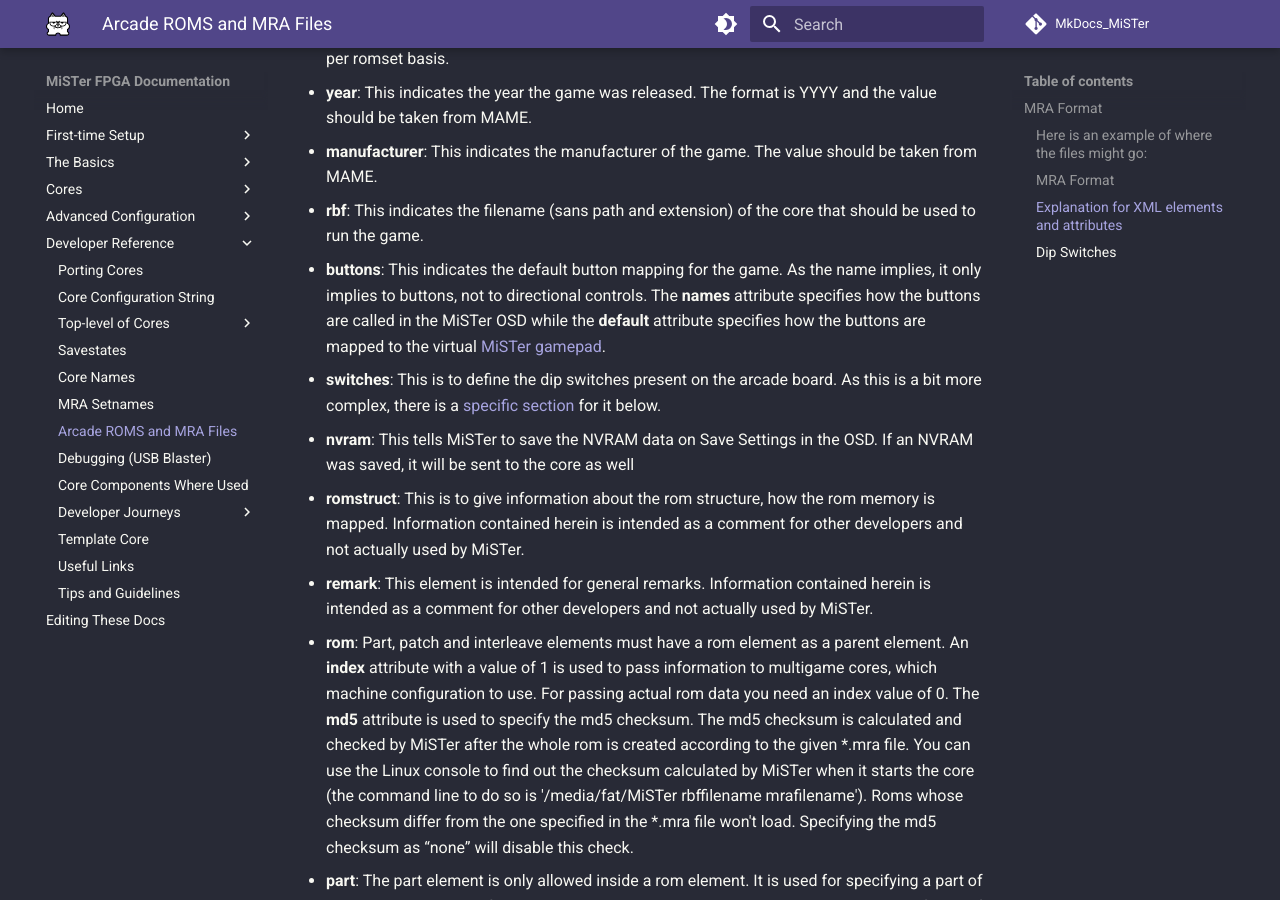
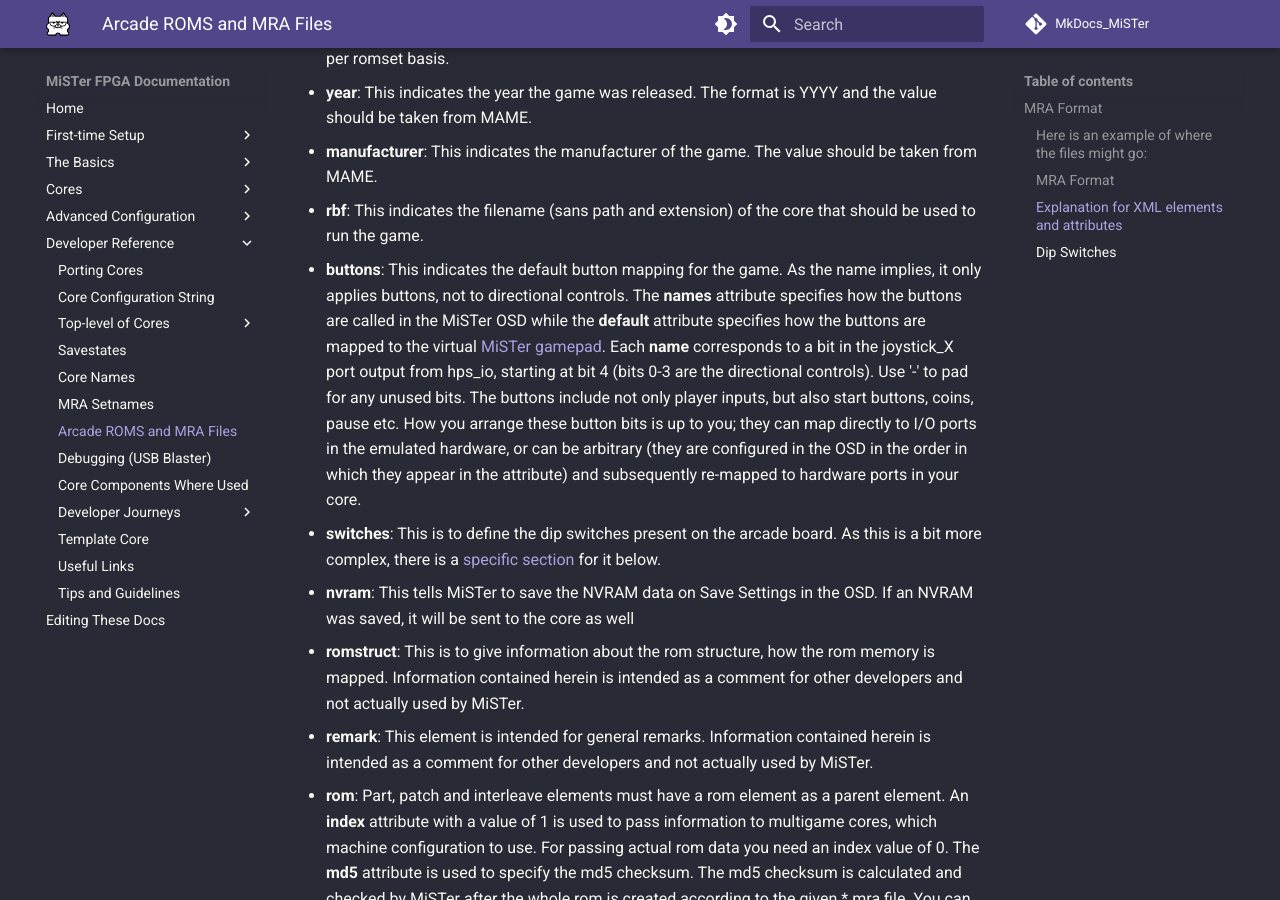
Before and after one commit to MiSTer-devel/MkDocs_MiSTer, an MkDocs documentation site: the page built from docs/developer/mra.md, in a window 1280 px wide and 900 px high, scrolled down 2653 px. Built offline with MkDocs 1.6.1 and Material for MkDocs 9.7.7, drawn with Linux system fonts in a browser that asks for light colours; comment, search, counter and statistics services are not loaded.

Commit message:
Update mra.md - buttons attribute
Added to buttons attribute explaining how they map to joystick bits from hps_io.

```diff
--- a/docs/developer/mra.md
+++ b/docs/developer/mra.md
@@ -113,7 +113,7 @@
 * **year**: This indicates the year the game was released. The format is YYYY and the value should be taken from MAME.
 * **manufacturer**: This indicates the manufacturer of the game. The value should be taken from MAME.
 * **rbf**: This indicates the filename (sans path and extension) of the core that should be used to run the game.
-* **buttons**: This indicates the default button mapping for the game. As the name implies, it only implies to buttons, not to directional controls. The **names** attribute specifies how the buttons are called in the MiSTer OSD while the **default** attribute specifies how the buttons are mapped to the virtual [MiSTer gamepad](../setup/controller.md).
+* **buttons**: This indicates the default button mapping for the game. As the name implies, it only applies buttons, not to directional controls. The **names** attribute specifies how the buttons are called in the MiSTer OSD while the **default** attribute specifies how the buttons are mapped to the virtual [MiSTer gamepad](../setup/controller.md). Each **name** corresponds to a bit in the joystick_X port output from hps_io, starting at bit 4 (bits 0-3 are the directional controls). Use '-' to pad for any unused bits. The buttons include not only player inputs, but also start buttons, coins, pause etc. How you arrange these button bits is up to you; they can map directly to I/O ports in the emulated hardware, or can be arbitrary (they are configured in the OSD in the order in which they appear in the attribute) and subsequently re-mapped to hardware ports in your core.
 * **switches**: This is to define the dip switches present on the arcade board. As this is a bit more complex, there is a [specific section](#Dip-Switches) for it below.
 * **nvram**: This tells MiSTer to save the NVRAM data on Save Settings in the OSD. If an NVRAM was saved, it will be sent to the core as well
 * **romstruct**: This is to give information about the rom structure, how the rom memory is mapped. Information contained herein is intended as a comment for other developers and not actually used by MiSTer.
```
